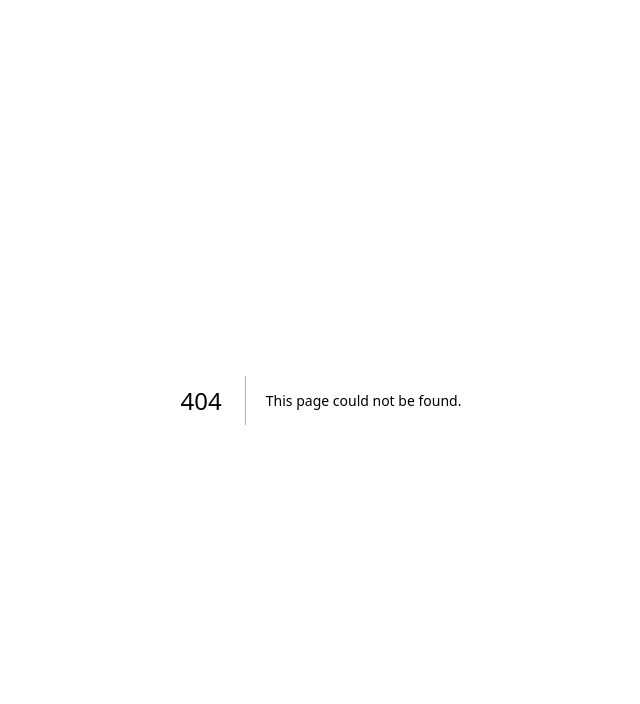
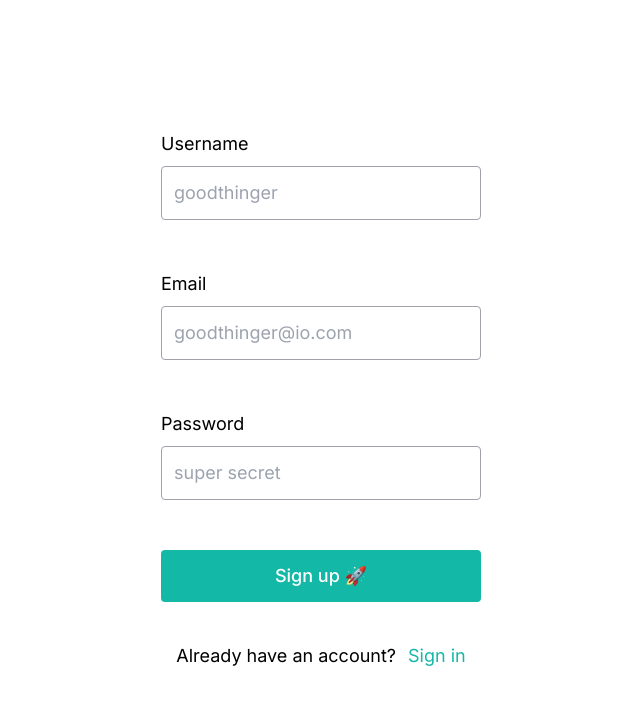
Before and after one commit to vvvvvvvector/good-deeds-client, a Next.js app: page /signup in a window 1280 px wide. Before the commit this address had no page. Shown: the top 704 px of the page, without its empty margins (319-959 px from the left). Built offline with nearby package versions, Linux system fonts and the light colour scheme.

Commit message:
add sign in and sign up forms; auth logic

```diff
--- a/src/pages/_app.tsx
+++ b/src/pages/_app.tsx
@@ -1,16 +1,24 @@
 import { Inter } from 'next/font/google';
+import { AppProps } from 'next/app';
 import Head from 'next/head';
-import type { AppProps } from 'next/app';
 
 import { Toaster } from 'react-hot-toast';
 
 import '@/styles/globals.css';
 
+import { SessionProvider } from 'next-auth/react';
+import { Session } from 'next-auth';
+
 const inter = Inter({
   subsets: ['latin'],
 });
 
-export default function App({ Component, pageProps }: AppProps) {
+export default function App({
+  Component,
+  pageProps,
+}: AppProps<{
+  session: Session;
+}>) {
   const title = 'Good Things 🥺';
 
   const mainstyle = `${inter.className} grid h-full w-full place-items-center`;
@@ -20,10 +28,12 @@ export default function App({ Component, pageProps }: AppProps) {
       <Head>
         <title>{title}</title>
       </Head>
-      <main className={mainstyle}>
-        <Component {...pageProps} />
-        <Toaster />
-      </main>
+      <SessionProvider session={pageProps.session}>
+        <main className={mainstyle}>
+          <Component {...pageProps} />
+          <Toaster />
+        </main>
+      </SessionProvider>
     </>
   );
 }
--- a/src/pages/api/auth/[...nextauth].ts
+++ b/src/pages/api/auth/[...nextauth].ts
@@ -0,0 +1,54 @@
+import NextAuth, { NextAuthOptions } from 'next-auth';
+import CredentialsProvider from 'next-auth/providers/credentials';
+
+export const authOptions: NextAuthOptions = {
+  secret: process.env.NEXTAUTH_SECRET,
+  session: {
+    strategy: 'jwt',
+    maxAge: 60 * 60, // 1h
+  },
+  callbacks: {
+    async jwt({ token, user }) {
+      return { ...token, ...user };
+    },
+    async session({ session, token }) {
+      session.user = token;
+
+      return session;
+    },
+  },
+  providers: [
+    CredentialsProvider({
+      name: 'credentials',
+      credentials: {
+        email: { label: 'email', type: 'text' },
+        password: { label: 'password', type: 'password' },
+      },
+      async authorize(credentials, req) {
+        const { email, password } = credentials as {
+          email: string;
+          password: string;
+        };
+
+        const res = await fetch(`${process.env.NEXTAUTH_URL}/auth/signin`, {
+          method: 'POST',
+          headers: { 'Content-Type': 'application/json' },
+          body: JSON.stringify({
+            email,
+            password,
+          }),
+        });
+
+        const user = await res.json();
+
+        if (res.ok && user) {
+          return user;
+        } else {
+          return null;
+        }
+      },
+    }),
+  ],
+};
+
+export default NextAuth(authOptions);
--- a/src/pages/index.tsx
+++ b/src/pages/index.tsx
@@ -1,9 +1,102 @@
-import { toast } from 'react-hot-toast';
+import { useRouter } from 'next/router';
 
-export default function Home() {
+import { useForm, FieldValues } from 'react-hook-form';
+import toast from 'react-hot-toast';
+
+import { zodResolver } from '@hookform/resolvers/zod';
+import { z } from 'zod';
+
+import { signIn, useSession } from 'next-auth/react';
+
+const signInValidationSchema = z.object({
+  email: z
+    .string()
+    .nonempty({
+      message: 'Email is required.',
+    })
+    .email({ message: 'Email is not valid.' }),
+  password: z.string().nonempty({ message: 'Password is required.' }),
+});
+
+export default function SignIn() {
+  const router = useRouter();
+
+  const {
+    handleSubmit,
+    register,
+    formState: { errors },
+  } = useForm<z.infer<typeof signInValidationSchema>>({
+    resolver: zodResolver(signInValidationSchema),
+  });
+
+  const onSubmit = async (data: FieldValues) => {
+    const id = toast.loading('Signing in...');
+
+    const result = await signIn('credentials', {
+      email: data.email,
+      password: data.password,
+      redirect: false,
+    });
+
+    if (result?.ok) {
+      router.push('/me');
+
+      toast.success('Signed in successfully.', { id });
+    } else {
+      toast.error('Wrong email or password.', { id });
+    }
+  };
+
   return (
-    <>
-      <button onClick={() => toast.success('hello world!')}>Click!</button>
-    </>
+    <div className='flex flex-col gap-10 text-lg w-1/4'>
+      <form onSubmit={handleSubmit(onSubmit)} className='flex flex-col'>
+        <div className='flex flex-col gap-2 min-h-[140px]'>
+          <label htmlFor='email'>Email</label>
+          <input
+            {...register('email')}
+            id='email'
+            spellCheck='false'
+            type='text'
+            className={`rounded border border-zinc-400 p-3 ${
+              errors.email ? 'border-red-500' : 'focus:border-teal-500'
+            } bg-none`}
+            placeholder='goodthinger@io.com'
+          />
+          {errors.email && (
+            <p className='tracking-wide'>{errors.email.message}</p>
+          )}
+        </div>
+        <div className='flex flex-col gap-2 min-h-[140px]'>
+          <label htmlFor='password'>Password</label>
+          <input
+            {...register('password')}
+            id='password'
+            type='password'
+            className={`rounded border border-zinc-400 p-3 ${
+              errors.password ? 'border-red-500' : 'focus:border-teal-500'
+            } bg-none`}
+            placeholder='super secret'
+          />
+          {errors.password && (
+            <p className='tracking-wide'>{errors.password.message}</p>
+          )}
+        </div>
+        <button
+          type='submit'
+          className='rounded text-white font-medium bg-teal-500 p-3'
+        >
+          Sign in 🚀
+        </button>
+      </form>
+      <div className='flex gap-3 justify-center'>
+        <span>Don't have an account?</span>
+        <button
+          className='text-teal-500 hover:text-teal-600 hover:underline'
+          onClick={() => router.push('/signup')}
+        >
+          Sign up
+        </button>
+      </div>
+    </div>
   );
 }
--- /dev/null
+++ b/src/pages/me/index.tsx
@@ -0,0 +1,34 @@
+import { useRouter } from 'next/router';
+
+import { signOut, useSession } from 'next-auth/react';
+
+import toast from 'react-hot-toast';
+
+export default function Me() {
+  const router = useRouter();
+
+  const session = useSession();
+
+  console.log(session);
+
+  const onClickSignOut = async () => {
+    const result = window.confirm('Are you sure you want to sign out?');
+
+    if (result) {
+      await signOut({
+        redirect: false,
+      });
+
+      router.push('/');
+
+      toast.success('Signed out successfully!');
+    }
+  };
+
+  return (
+    <div>
+      <h1>hello world!</h1>
+      <button onClick={onClickSignOut}>Sign out</button>
+    </div>
+  );
+}
--- /dev/null
+++ b/src/pages/signup/index.tsx
@@ -0,0 +1,147 @@
+import { useRouter } from 'next/router';
+import { signIn } from 'next-auth/react';
+
+import { useForm, FieldValues } from 'react-hook-form';
+
+import { zodResolver } from '@hookform/resolvers/zod';
+import { z } from 'zod';
+
+import toast from 'react-hot-toast';
+
+const signUpValidationSchema = z.object({
+  email: z
+    .string()
+    .nonempty({
+      message: 'Email is required.',
+    })
+    .email({ message: 'Email is not valid.' }),
+  username: z
+    .string()
+    .nonempty({ message: 'Username is required.' })
+    .min(5, { message: 'Username is too short (5 chars min).' })
+    .max(19, { message: 'Username is too long.' }),
+  password: z.string().nonempty({ message: 'Password is required.' }),
+});
+
+export default function SignUp() {
+  const router = useRouter();
+
+  const {
+    handleSubmit,
+    register,
+    formState: { errors },
+  } = useForm<z.infer<typeof signUpValidationSchema>>({
+    resolver: zodResolver(signUpValidationSchema),
+  });
+
+  const onSubmit = async (data: FieldValues) => {
+    const id = toast.loading('Signing up...');
+
+    const res = await fetch(`${process.env.NEXT_PUBLIC_API_URL}/auth/signup`, {
+      method: 'POST',
+      headers: {
+        'Content-Type': 'application/json',
+      },
+      body: JSON.stringify({
+        username: data.username,
+        email: data.email,
+        password: data.password,
+      }),
+    });
+
+    const resjson = await res.json();
+
+    console.log(resjson);
+
+    if (resjson.message === 'success') {
+      const result = await signIn('credentials', {
+        email: data.email,
+        password: data.password,
+        redirect: false,
+      });
+
+      if (result?.ok) {
+        router.push('/me');
+
+        toast.success('Sign up successfully.', { id });
+      } else {
+        toast.error('Sign up failed.', { id });
+      }
+    } else {
+      if (resjson.statusCode === 500) {
+        toast.error('User with that username already exists.', { id });
+      } else {
+        toast.error(resjson.message, { id });
+      }
+    }
+  };
+
+  return (
+    <div className='flex flex-col gap-10 text-lg w-1/4'>
+      <form onSubmit={handleSubmit(onSubmit)} className='flex flex-col'>
+        <div className='flex flex-col gap-2 min-h-[140px]'>
+          <label htmlFor='username'>Username</label>
+          <input
+            {...register('username', { required: true })}
+            id='username'
+            spellCheck='false'
+            type='text'
+            className={`rounded border border-zinc-400 p-3 ${
+              errors.username ? 'border-red-500' : 'focus:border-teal-500'
+            } bg-none`}
+            placeholder='goodthinger'
+          />
+          {errors.username && (
+            <p className='tracking-wide'>{errors.username.message}</p>
+          )}
+        </div>
+        <div className='flex flex-col gap-2 min-h-[140px]'>
+          <label htmlFor='email'>Email</label>
+          <input
+            {...register('email', { required: true })}
+            id='email'
+            spellCheck='false'
+            type='text'
+            className={`rounded border border-zinc-400 p-3 ${
+              errors.email ? 'border-red-500' : 'focus:border-teal-500'
+            } bg-none`}
+            placeholder='goodthinger@io.com'
+          />
+          {errors.email && (
+            <p className='tracking-wide'>{errors.email.message}</p>
+          )}
+        </div>
+        <div className='flex flex-col gap-2 min-h-[140px]'>
+          <label htmlFor='password'>Password</label>
+          <input
+            {...register('password', { required: true })}
+            id='password'
+            type='password'
+            className={`rounded border border-zinc-400 p-3 ${
+              errors.password ? 'border-red-500' : 'focus:border-teal-500'
+            } bg-none`}
+            placeholder='super secret'
+          />
+          {errors.password && (
+            <p className='tracking-wide'>{errors.password.message}</p>
+          )}
+        </div>
+        <button
+          type='submit'
+          className='rounded text-white font-medium bg-teal-500 p-3'
+        >
+          Sign up 🚀
+        </button>
+      </form>
+      <div className='flex gap-3 justify-center'>
+        <span>Already have an account?</span>
+        <button
+          className='text-teal-500 hover:text-teal-600 hover:underline'
+          onClick={() => router.push('/')}
+        >
+          Sign in
+        </button>
+      </div>
+    </div>
+  );
+}
--- /dev/null
+++ b/src/types/shared.ts
@@ -0,0 +1,3 @@
+export type SessionUserType = {
+  token: string;
+};
```
Also changed, not shown: package.json (+6 -2 lines), 1 other file (tests, documents, lock files or other folders).
